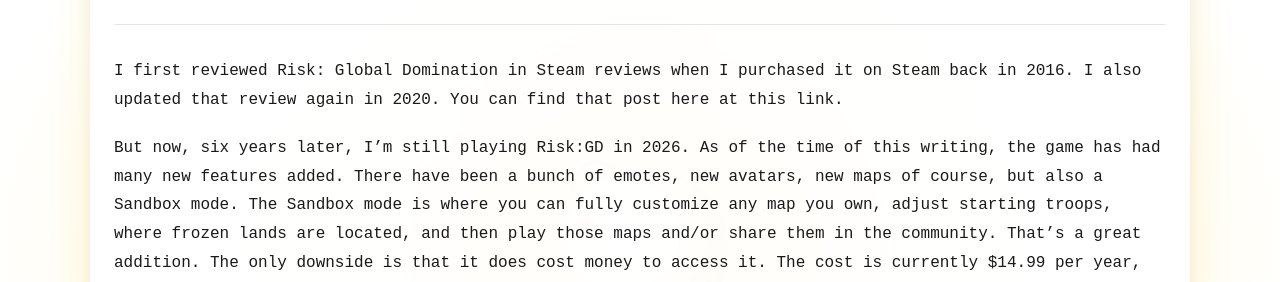
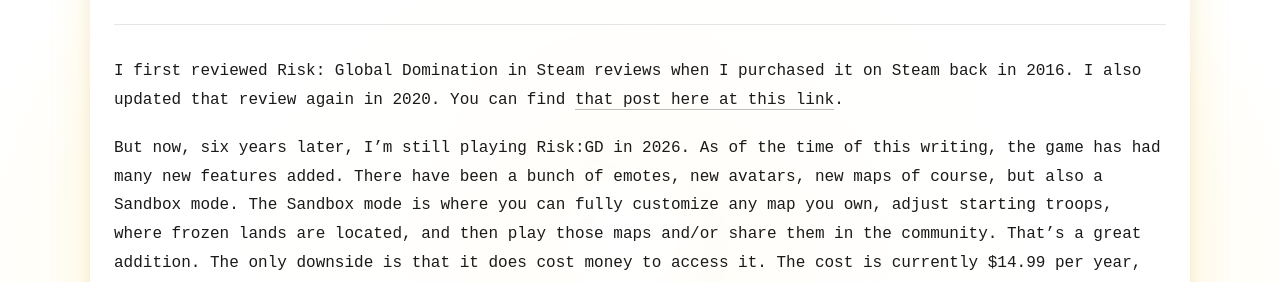
Before and after one commit to vitalnexus/blog, a Jekyll site: the page built from _posts/2026-06-30-risk-global-domination-2026-review.md, in a window 1280 px wide and 900 px high. Shown: the part 199-481 px from the top of the window. Built offline with Jekyll 4.4.1, drawn with Linux system fonts in a browser that asks for light colours; part of the change alters nothing that is shown.

```diff
--- a/_posts/2026-06-30-risk-global-domination-2026-review.md
+++ b/_posts/2026-06-30-risk-global-domination-2026-review.md
@@ -6,7 +6,7 @@ categories: [reviews, gaming]
 tags: [strategy, solo-play-vs-bots, risk]
 author: GAM3RGAWD
 ---
-I first reviewed Risk: Global Domination in Steam reviews when I purchased it on Steam back in 2016. I also updated that review again in 2020. You can find that post here at this link.
+I first reviewed Risk: Global Domination in Steam reviews when I purchased it on Steam back in 2016. I also updated that review again in 2020. You can find [that post here at this link](https://gam3rgawd.com/reviews/gaming/risk-global-domination-steam-review/).
 
 But now, six years later, I'm still playing Risk:GD in 2026. As of the time of this writing, the game has had many new features added. There have been a bunch of emotes, new avatars, new maps of course, but also a Sandbox mode. The Sandbox mode is where you can fully customize any map you own, adjust starting troops, where frozen lands are located, and then play those maps and/or share them in the community. That's a great addition. The only downside is that it does cost money to access it. The cost is currently $14.99 per year, billed annually. As of June 30 (today), the cost is on sale for $9.99 per year, billed annually. Go buy it! Essentially, it is simple to purchase since you buy it from your Steam wallet.
 
```
